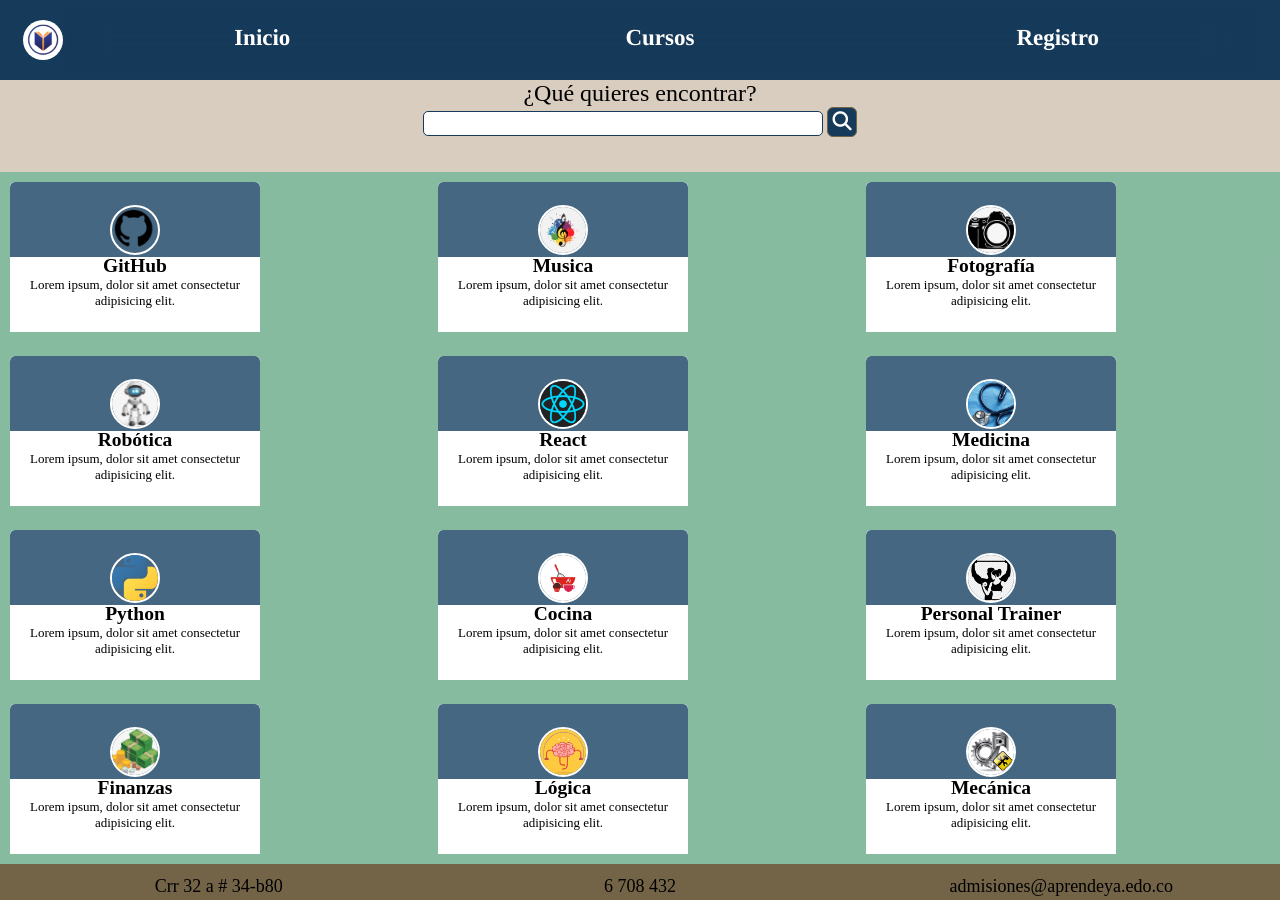
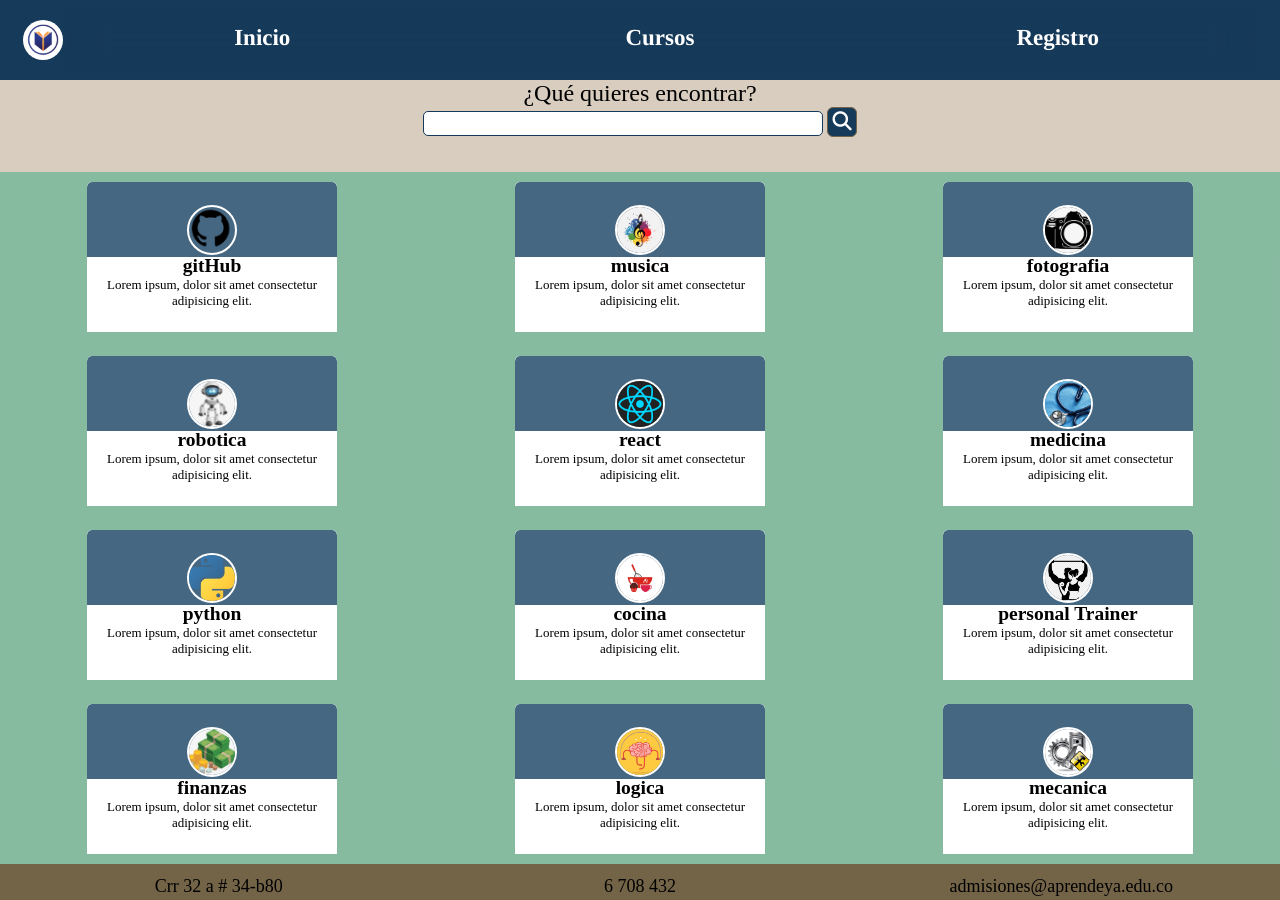
Before and after one commit to magualteros/bit01website, a plain HTML site: page cursos.html in a window 1280 px wide. Shown: the top 900 px of the page. Drawn offline with Linux system fonts and the light colour scheme.

Commit message:
Terminado por ahora

```diff
--- a/assets/css/cursos.css
+++ b/assets/css/cursos.css
@@ -318,6 +318,7 @@ footer a{
     #cursos{
         display: grid;
         grid-template-columns: 1fr 1fr 1fr;
+        justify-items: center;
         gap: 24px;
     }
 
--- a/assets/js/cursos.js
+++ b/assets/js/cursos.js
@@ -2,73 +2,72 @@
 const $search = document.getElementById('search');
 const $btnSearch = document.getElementById('btnsearch');
 const $show = document.getElementById('show');
-
+let course = null;
 let courses = [
     {
-        titulo: 'GitHub',
+        titulo: 'gitHub',
         imagen: 'http://127.0.0.1:5500/bit01website/assets/images/github.png',
         descripción:'Lorem ipsum, dolor sit amet consectetur adipisicing elit.'
     },
     {
-        titulo: 'Musica',
+        titulo: 'musica',
         imagen: 'http://127.0.0.1:5500/bit01website/assets/images/musica.png',
         descripción:'Lorem ipsum, dolor sit amet consectetur adipisicing elit.'
     },
     {
-        titulo: 'Fotografía',
+        titulo: 'fotografia',
         imagen: 'http://127.0.0.1:5500/bit01website/assets/images/foto.jpg',
         descripción:'Lorem ipsum, dolor sit amet consectetur adipisicing elit.'
     },
     {
-        titulo: 'Robótica',
+        titulo: 'robotica',
         imagen: 'http://127.0.0.1:5500/bit01website/assets/images/robotica.jpg',
         descripción:'Lorem ipsum, dolor sit amet consectetur adipisicing elit.'
     },
     {
-        titulo: 'React',
+        titulo: 'react',
         imagen: 'http://127.0.0.1:5500/bit01website/assets/images/react.png',
         descripción:'Lorem ipsum, dolor sit amet consectetur adipisicing elit.'
     },
     {
-        titulo: 'Medicina',
+        titulo: 'medicina',
         imagen: 'http://127.0.0.1:5500/bit01website/assets/images/medicina.jpg',
         descripción:'Lorem ipsum, dolor sit amet consectetur adipisicing elit.'
     },
     {
-        titulo: 'Python',
+        titulo: 'python',
         imagen: 'http://127.0.0.1:5500/bit01website/assets/images/python.png',
         descripción:'Lorem ipsum, dolor sit amet consectetur adipisicing elit.'
     },
     {
-        titulo: 'Cocina',
+        titulo: 'cocina',
         imagen: 'http://127.0.0.1:5500/bit01website/assets/images/cocina.jpg',
         descripción:'Lorem ipsum, dolor sit amet consectetur adipisicing elit.'
     },
     {
-        titulo: 'Personal Trainer',
+        titulo: 'personal Trainer',
         imagen: 'http://127.0.0.1:5500/bit01website/assets/images/trainer.png',
         descripción:'Lorem ipsum, dolor sit amet consectetur adipisicing elit.'
     },
     {
-        titulo: 'Finanzas',
+        titulo: 'finanzas',
         imagen: 'http://127.0.0.1:5500/bit01website/assets/images/finanzas.jpg',
         descripción:'Lorem ipsum, dolor sit amet consectetur adipisicing elit.'
     },
     {
-        titulo: 'Lógica',
+        titulo: 'logica',
         imagen: 'http://127.0.0.1:5500/bit01website/assets/images/logica.jpg',
         descripción:'Lorem ipsum, dolor sit amet consectetur adipisicing elit.'
     },
     {
-        titulo: 'Mecánica',
+        titulo: 'mecanica',
         imagen: 'http://127.0.0.1:5500/bit01website/assets/images/mecanica.png',
         descripción:'Lorem ipsum, dolor sit amet consectetur adipisicing elit.'
     }
 ];
 const sectionCourses = document.getElementById('cursos');
 function mostrarCursos(list) {
-
-    list.forEach(curso => {
+    for(course of list){
         //**** Creando elementos html para seccion de cursos ****
         const $cardCourse = document.createElement('div');
         $cardCourse.classList.add('card');
@@ -76,11 +75,11 @@ function mostrarCursos(list) {
         $cardContent.classList.add('content-card');
         const $pictureCurse = document.createElement('picture');
         const $imgCourse = document.createElement('img');
-        $imgCourse.setAttribute('src', curso.imagen);
+        $imgCourse.setAttribute('src', course.imagen);
         const $titleCourse = document.createElement('h2');
-        $titleCourse.innerText = '' + curso.titulo;
+        $titleCourse.innerText = '' + course.titulo;
         const $desCourse = document.createElement('p');
-        $desCourse.innerText = '' + curso.descripción;
+        $desCourse.innerText = '' + course.descripción;
 
         //**** Ensamblando elementos html ****
         $pictureCurse.appendChild($imgCourse);
@@ -89,7 +88,7 @@ function mostrarCursos(list) {
         $cardContent.appendChild($desCourse);
         $cardCourse.appendChild($cardContent);
         sectionCourses.appendChild($cardCourse);
-    });
+    };
 }
 mostrarCursos(courses);
 let search = null;
--- a/cursos.html
+++ b/cursos.html
@@ -45,7 +45,7 @@
     <footer>
             <li><a href="#">Crr 32 a # 34-b80</a></li>
             <li><a href="#">6 708 432</a></li>
-            <li><a href="#">admisiones@aprendeya.edo.co</a></li>
+            <li><a href="#">admisiones@aprendeya.edu.co</a></li>
             <li><a href="#">Facebook</a></li>
             <li><a href="#">WhatsApp</a></li>
             <li><a href="#">Blog</a></li>
```
Also changed, not shown: assets/css/registro.css (+57 -1 lines), assets/js/registro.js (+14 -5 lines).
